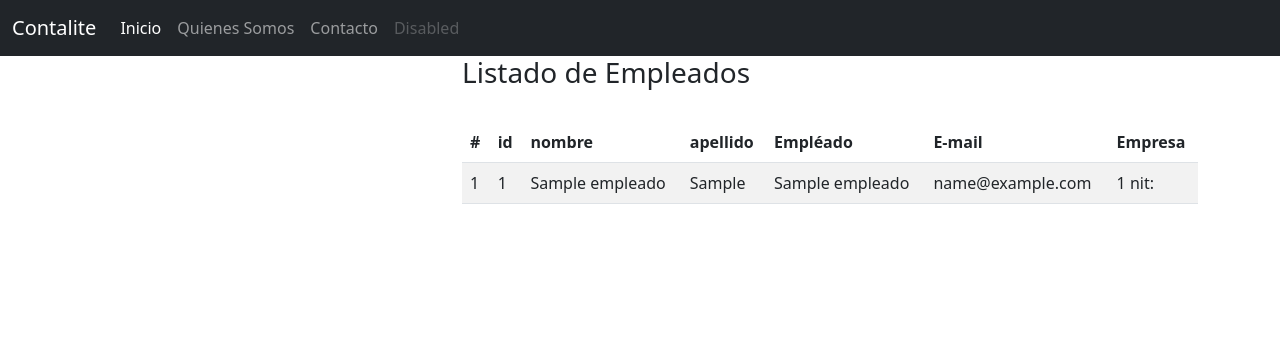
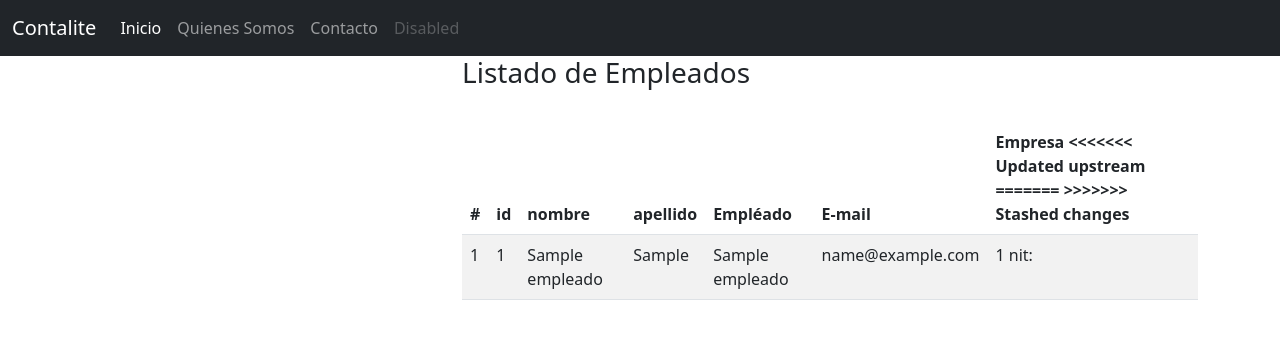
Before and after one commit to psycodev/contalite2, a Django app: page /empleados/empleado in a window 1280 px wide. Shown: the top 356 px of the page. Run offline with Django 4.2, Linux system fonts and the light colour scheme; tables that the repository leaves empty hold one stand-in row (values such as "Sample post").

Commit message:
SOMETHINGS

```diff
--- a/Contalite/Empleados/templates/listarEmple.html
+++ b/Contalite/Empleados/templates/listarEmple.html
@@ -38,7 +38,10 @@
                                     <th scope="col">E-mail</td>
                                     <th scope="col">Empresa</td>
 
+<<<<<<< Updated upstream
 
+=======
+>>>>>>> Stashed changes
                                 </tr>
                            </thead>
                             <tbody>
@@ -61,7 +64,6 @@
             </div>
         </div>
 
-
     <!--scrip bootstrap-->
 
     <script src="https://cdn.jsdelivr.net/npm/@popperjs/core@2.11.6/dist/umd/popper.min.js"
```
